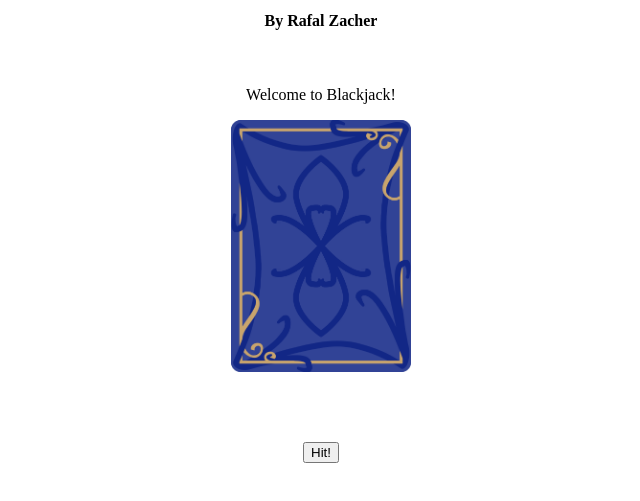
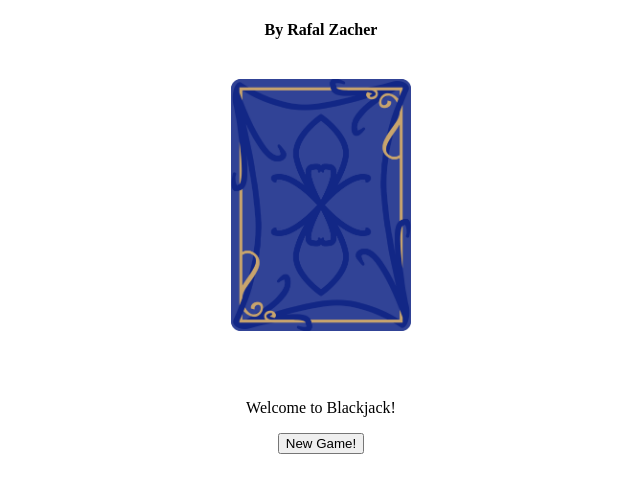
Before and after one commit to rafalzacher1/blackjack, a plain HTML site: page interface.html in a window 1280 px wide. Shown: the part 213-714 px from the top of the page, without its empty margins (319-959 px from the left). Drawn offline with Linux system fonts and the light colour scheme.

Commit message:
Moved the cards to be displayed above the buttons.

```diff
--- a/interface.html
+++ b/interface.html
@@ -35,13 +35,6 @@
         <h4>By Rafal Zacher</h4>
         <br>
 
-        <p id="text-area">Welcome to Blackjack!</p>
-        <!-- <button id="new-game-button">New Game!</button>
-        <button id="hit-button">Hit!</button>
-        <button id="stay-button">Stay</button> -->
-
-        <script src="main.js"></script>
-
         <div id="cards" style="height: 250px;">
             <img id="deck" src="./cards/back.png" style="width: 180px;">
             <img id="back_card" src="./cards/back.png">
@@ -58,8 +51,11 @@
             <img id="card_5" src="" style="width: 180px;">
         </div>
 
-        <br>
+        <p id="text-area">Welcome to Blackjack!</p>
+        <button id="new-game-button">New Game!</button>
+        <button id="hit-button">Hit!</button>
+        <button id="stay-button">Stay</button>
 
-        <button id="hit_button">Hit!</button>
+        <script src="main.js"></script>
     </body>
 </html>
```
